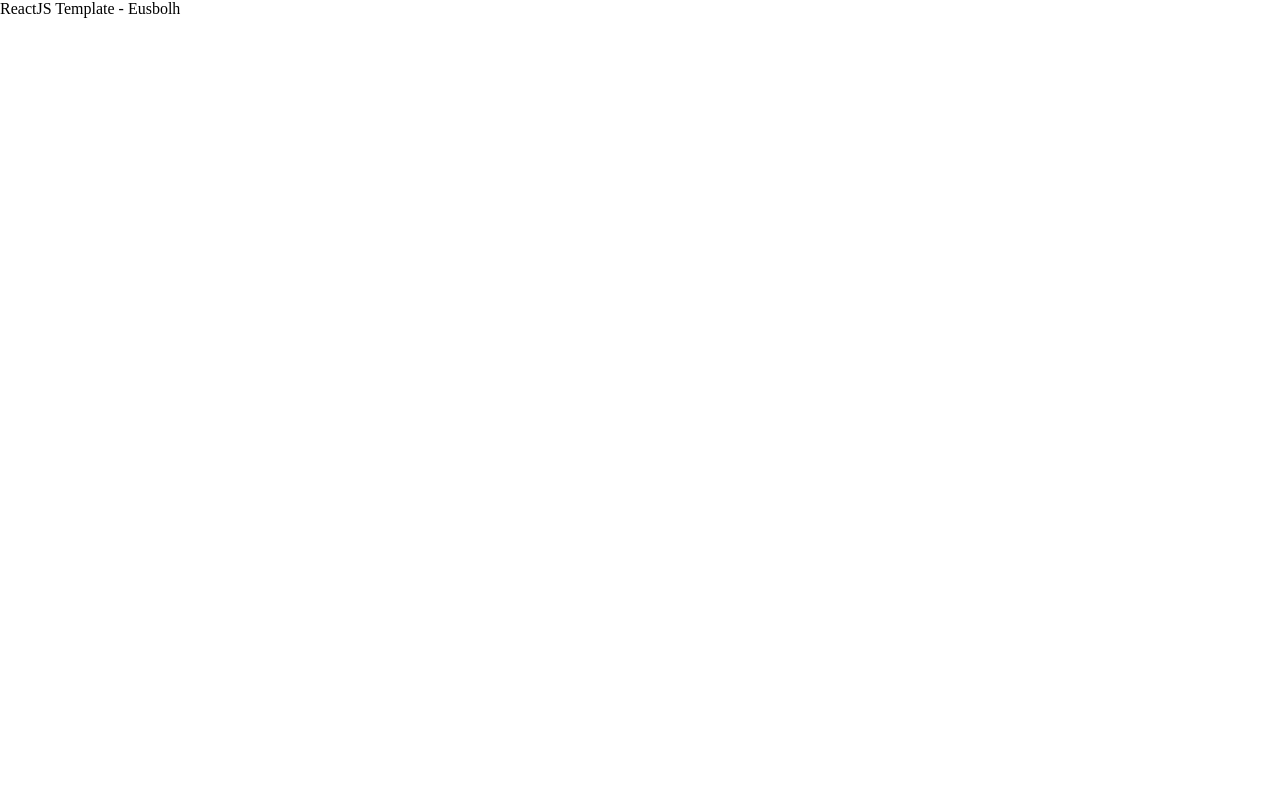
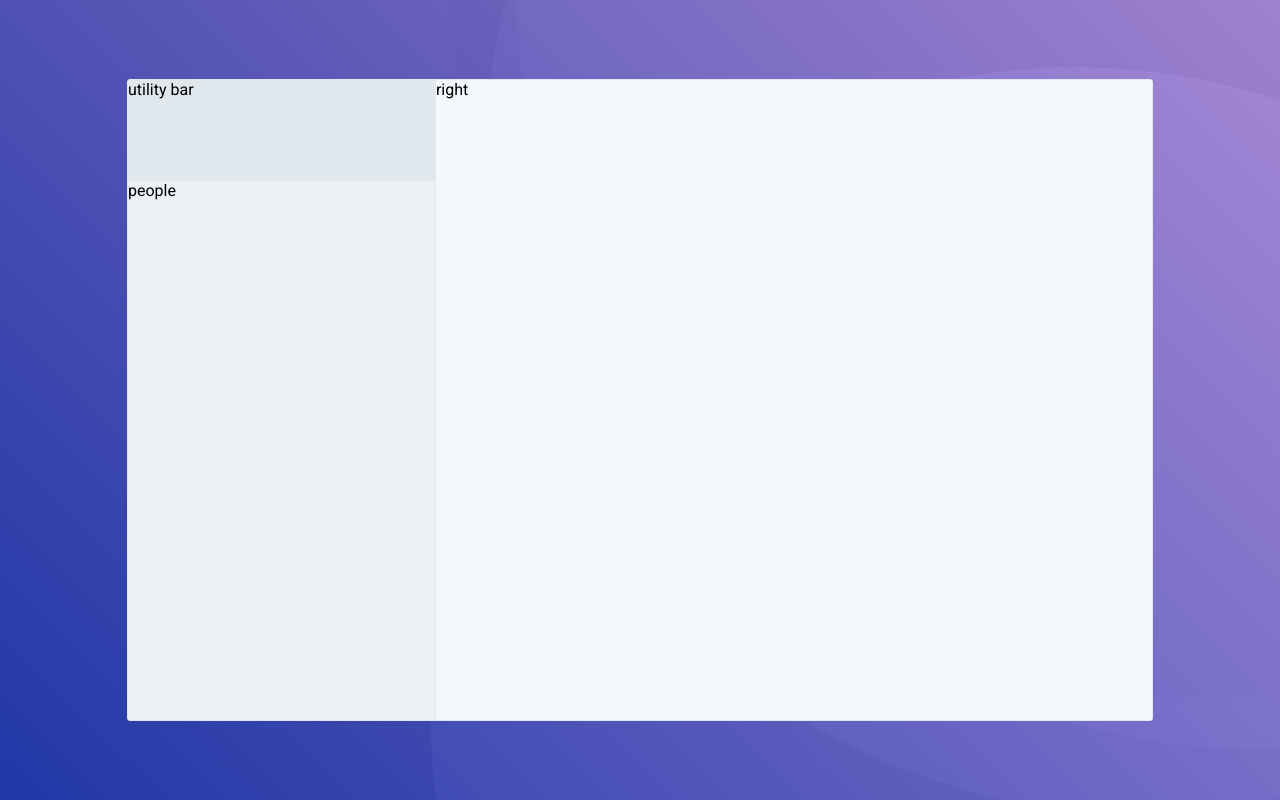
Before and after one commit to Eusbolh/messenger-app, a React (Create React App) app: page / in a window 1280 px wide. Built offline with nearby package versions, Linux system fonts and the light colour scheme.

Commit message:
Base is constructed for messenger component.
* Routes are updated.
* Messenger module is created.
* Base styling is added.
* Constants file is added for sass.

```diff
--- a/public/index.html
+++ b/public/index.html
@@ -20,6 +20,7 @@
       work correctly both with client-side routing and a non-root public URL.
       Learn how to configure a non-root public URL by running `npm run build`.
     -->
+    <link href="https://fonts.googleapis.com/css?family=Roboto:400,500,700&display=swap" rel="stylesheet">
     <title>Cognite | Messenger</title>
   </head>
   <body>
--- /dev/null
+++ b/src/common/constants.scss
@@ -0,0 +1,2 @@
+$border-color: $light-gray3;
+$text-color: $gray1;
--- a/src/index.scss
+++ b/src/index.scss
@@ -1,8 +1,10 @@
 @import "common/colors.scss";
+@import "common/constants.scss";
 @import "components/components.scss";
 @import "modules/modules.scss";
 
 html {
+  font-family: 'Roboto', sans-serif;
   margin: 0;
   height: 100%;
 }
--- a/src/modules/app/App.js
+++ b/src/modules/app/App.js
@@ -1,11 +1,16 @@
 import React, { Component } from 'react';
-import { FormattedMessage } from 'react-intl';
+import { Route, Switch } from 'react-router-dom';
+import MessengerContainer from 'modules/messenger/Messenger.container';
 
 class App extends Component {
   render() {
     return (
-      <div>
-        <FormattedMessage id="app.title" />
+      <div className="c-app-module">
+        <div className="c-app-content-container">
+          <Switch>
+            <Route path="/" component={MessengerContainer} />
+          </Switch>
+        </div>
       </div>
     );
   }
--- a/src/modules/app/app.scss
+++ b/src/modules/app/app.scss
@@ -0,0 +1,8 @@
+.c-app-module {
+  background: radial-gradient(circle at 99% 0%, rgba(235, 235, 235,0.03) 0%, rgba(235, 235, 235,0.03) 50%,rgba(142, 142, 142,0.03) 50%, rgba(142, 142, 142,0.03) 100%),radial-gradient(circle at 84% 89%, rgba(229, 229, 229,0.03) 0%, rgba(229, 229, 229,0.03) 50%,rgba(1, 1, 1,0.03) 50%, rgba(1, 1, 1,0.03) 100%),radial-gradient(circle at 89% 20%, rgba(219, 219, 219,0.03) 0%, rgba(219, 219, 219,0.03) 50%,rgba(38, 38, 38,0.03) 50%, rgba(38, 38, 38,0.03) 100%),radial-gradient(circle at 90% 0%, rgba(48, 48, 48,0.03) 0%, rgba(48, 48, 48,0.03) 50%,rgba(109, 109, 109,0.03) 50%, rgba(109, 109, 109,0.03) 100%),linear-gradient(45deg, rgb(26, 53, 180),rgb(164, 129, 216));
+  height: 100%;
+
+  .c-app-content-container {
+    height: inherit;
+  }
+}
--- /dev/null
+++ b/src/modules/messenger/Messenger.component.js
@@ -0,0 +1,26 @@
+import React, { Component } from 'react';
+import PropTypes from 'prop-types';
+
+class Messenger extends Component {
+  render() {
+    return (
+      <div className="c-messenger-module">
+        <div className="c-messenger-content">
+          <div className="c-messenger-left">
+            <div className="c-messenger-utility-bar">utility bar</div>
+            <div className="c-messenger-people">people</div>
+          </div>
+          <div className="c-messenger-right">right</div>
+        </div>
+      </div>
+    );
+  }
+}
+
+Messenger.propTypes = {
+};
+
+Messenger.defaultProps = {
+};
+
+export default Messenger;
--- /dev/null
+++ b/src/modules/messenger/Messenger.container.js
@@ -0,0 +1,13 @@
+import { connect } from 'react-redux';
+import { bindActionCreators } from 'redux';
+import Messenger from './Messenger.component';
+
+const mapStateToProps = state => ({
+});
+
+const mapDispatchToProps = dispatch => (
+  bindActionCreators({
+  }, dispatch)
+);
+
+export default connect(mapStateToProps, mapDispatchToProps)(Messenger);
--- /dev/null
+++ b/src/modules/messenger/messenger.scss
@@ -0,0 +1,41 @@
+.c-messenger-module {
+  --border-radius: 3px;
+  --utility-bar-height: 100px;
+  align-items: center;
+  display: flex;
+  height: 100%;
+  justify-content: center;
+
+  .c-messenger-content {
+    background-color: $light-gray5;
+    border: 1px solid $border-color;
+    border-radius: var(--border-radius);
+    display: flex;
+    height: 80%;
+    width: 80%;
+
+    .c-messenger-left {
+      border-right: 1px solid $border-color;
+      height: 100%;
+      width: 30%;
+
+      .c-messenger-utility-bar {
+        background-color: $light-gray3;
+        border-bottom: 1px solid $border-color;
+        border-radius: var(--border-radius) 0 0 0;
+        height: var(--utility-bar-height);
+      }
+
+      .c-messenger-people {
+        background-color: $light-gray4;
+        border-radius: 0 0 0 var(--border-radius);
+        height: calc(100% - var(--utility-bar-height) - 1px); // 1px for border
+      }
+    }
+
+    .c-messenger-right {
+      border-radius: 0 var(--border-radius) var(--border-radius) 0;
+      width: 70%;
+    }
+  }
+}
--- a/src/modules/modules.scss
+++ b/src/modules/modules.scss
@@ -1 +1,2 @@
-@import "modules/app/app.scss";
+@import 'app/app.scss';
+@import 'messenger/messenger.scss';
```
